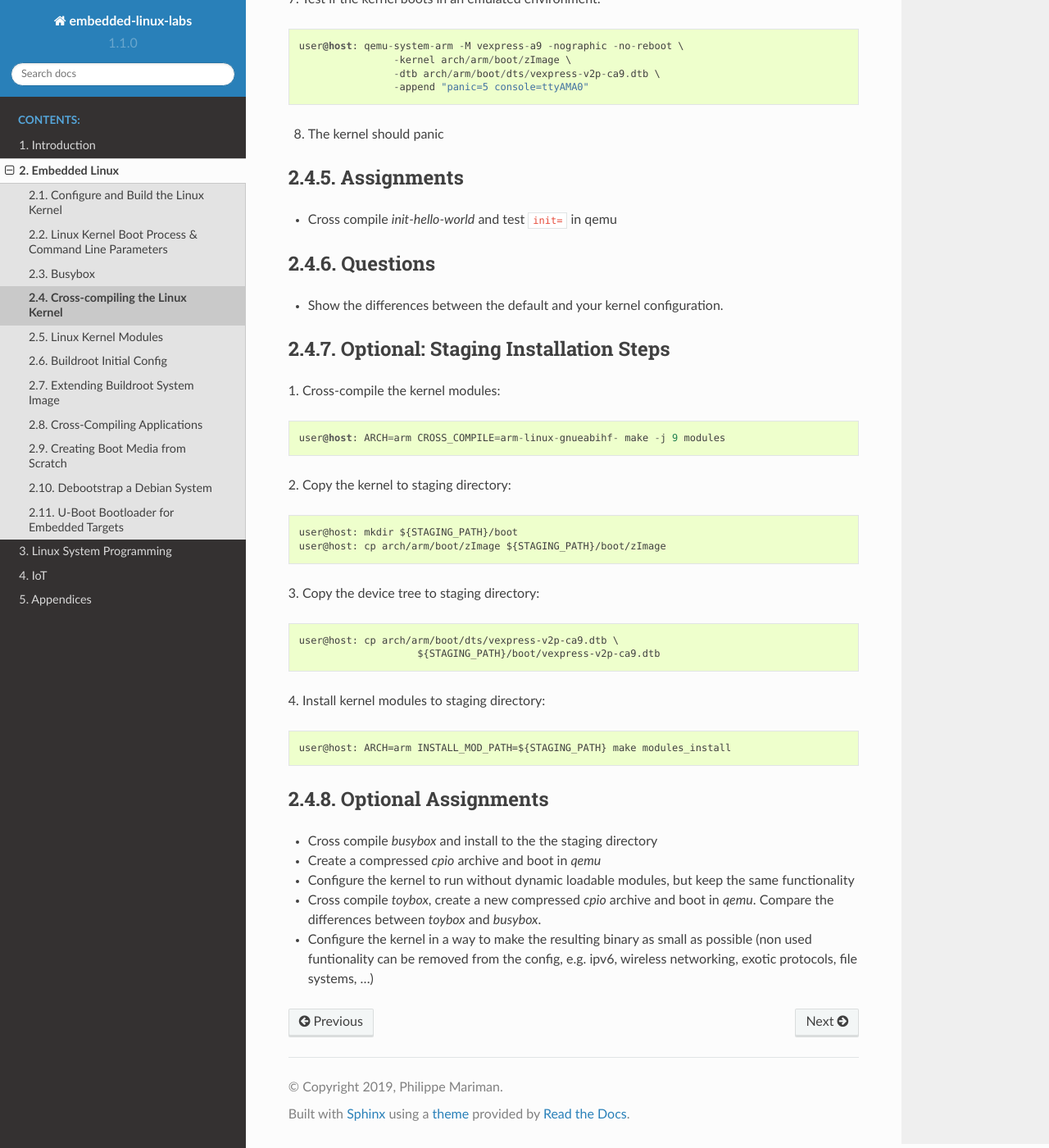
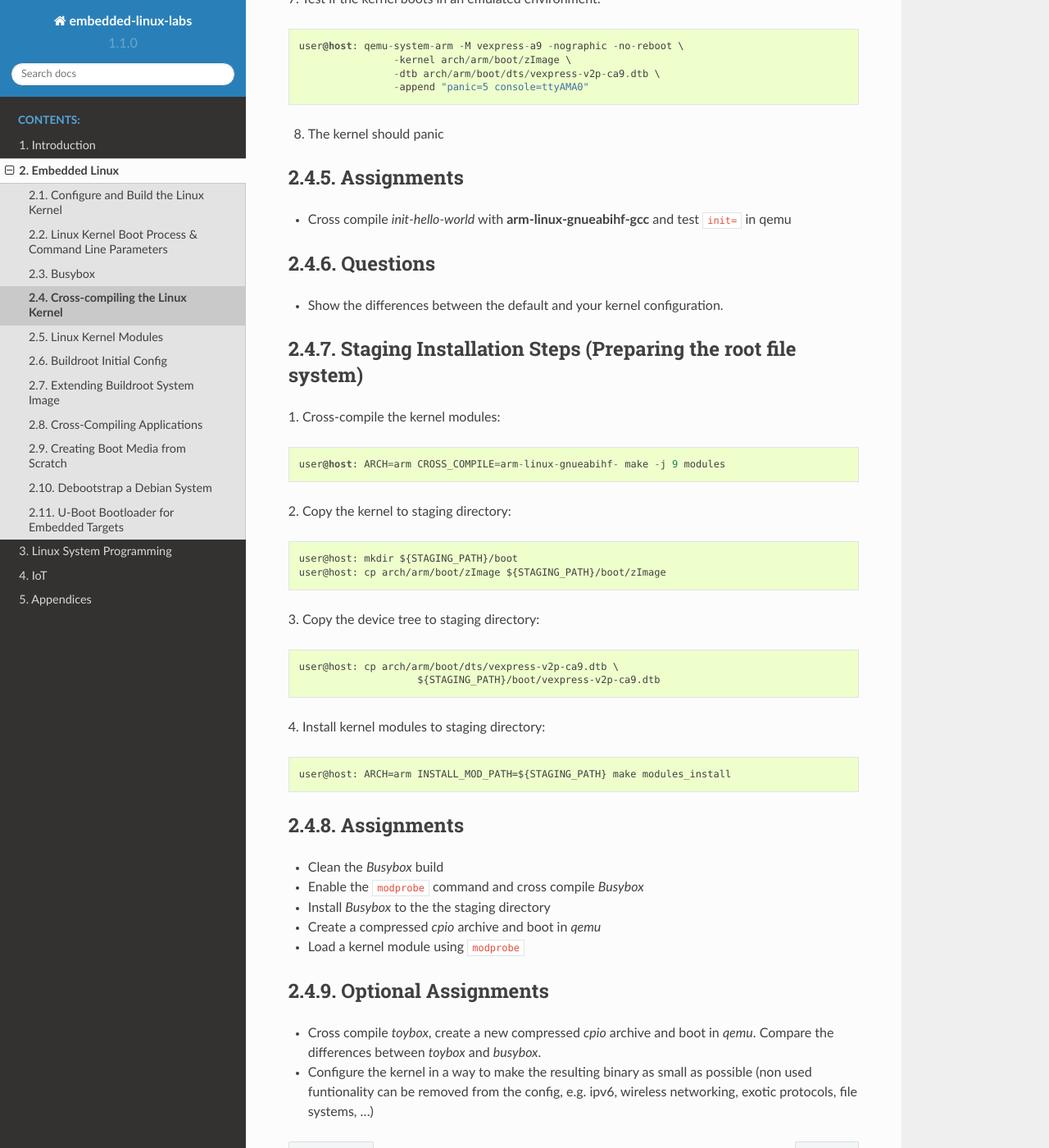
Before and after one commit to pmariman/embedded-linux-labs, a Sphinx documentation site: the page built from docs/source/lab-kernel-03.rst, in a window 1280 px wide and 1400 px high, scrolled down 1585 px. Shown: the whole window at 82% size. Built offline with Sphinx 7.4.7 and the Read the Docs theme 2.0.0, drawn with Linux system fonts in a browser that asks for light colours.

Commit message:
update kernel lab 3

```diff
--- a/docs/source/lab-kernel-03.rst
+++ b/docs/source/lab-kernel-03.rst
@@ -86,7 +86,7 @@ Steps
 Assignments
 -----------
 
-* Cross compile *init-hello-world* and test ``init=`` in qemu
+* Cross compile *init-hello-world* with **arm-linux-gnueabihf-gcc** and test ``init=`` in qemu
 
 
 Questions
@@ -95,8 +95,8 @@ Questions
 * Show the differences between the default and your kernel configuration.
 
 
-Optional: Staging Installation Steps
-------------------------------------
+Staging Installation Steps (Preparing the root file system)
+-----------------------------------------------------------
 
 1. Cross-compile the kernel modules:
 ::
@@ -121,12 +121,19 @@ Optional: Staging Installation Steps
     user@host: ARCH=arm INSTALL_MOD_PATH=${STAGING_PATH} make modules_install
 
 
+Assignments
+-----------
+
+* Clean the *Busybox* build
+* Enable the ``modprobe`` command and cross compile *Busybox*
+* Install *Busybox* to the the staging directory
+* Create a compressed *cpio* archive and boot in *qemu*
+* Load a kernel module using ``modprobe``
+
+
 Optional Assignments
 --------------------
 
-* Cross compile *busybox* and install to the the staging directory
-* Create a compressed *cpio* archive and boot in *qemu*
-* Configure the kernel to run without dynamic loadable modules, but keep the same functionality
 * Cross compile *toybox*, create a new compressed *cpio* archive and boot in *qemu*.
   Compare the differences between *toybox* and *busybox*.
 * Configure the kernel in a way to make the resulting binary as small as possible (non used funtionality can be
```
